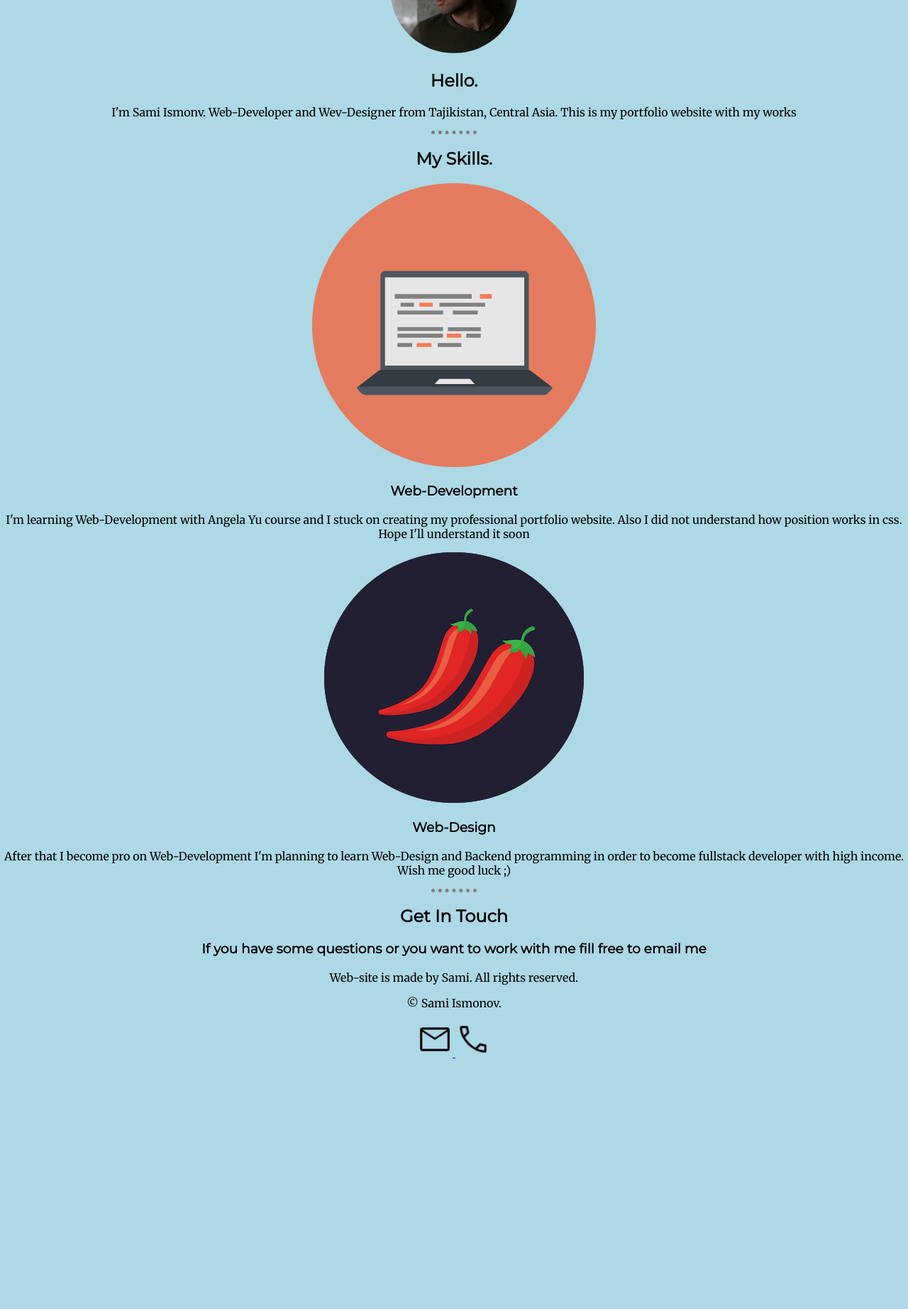
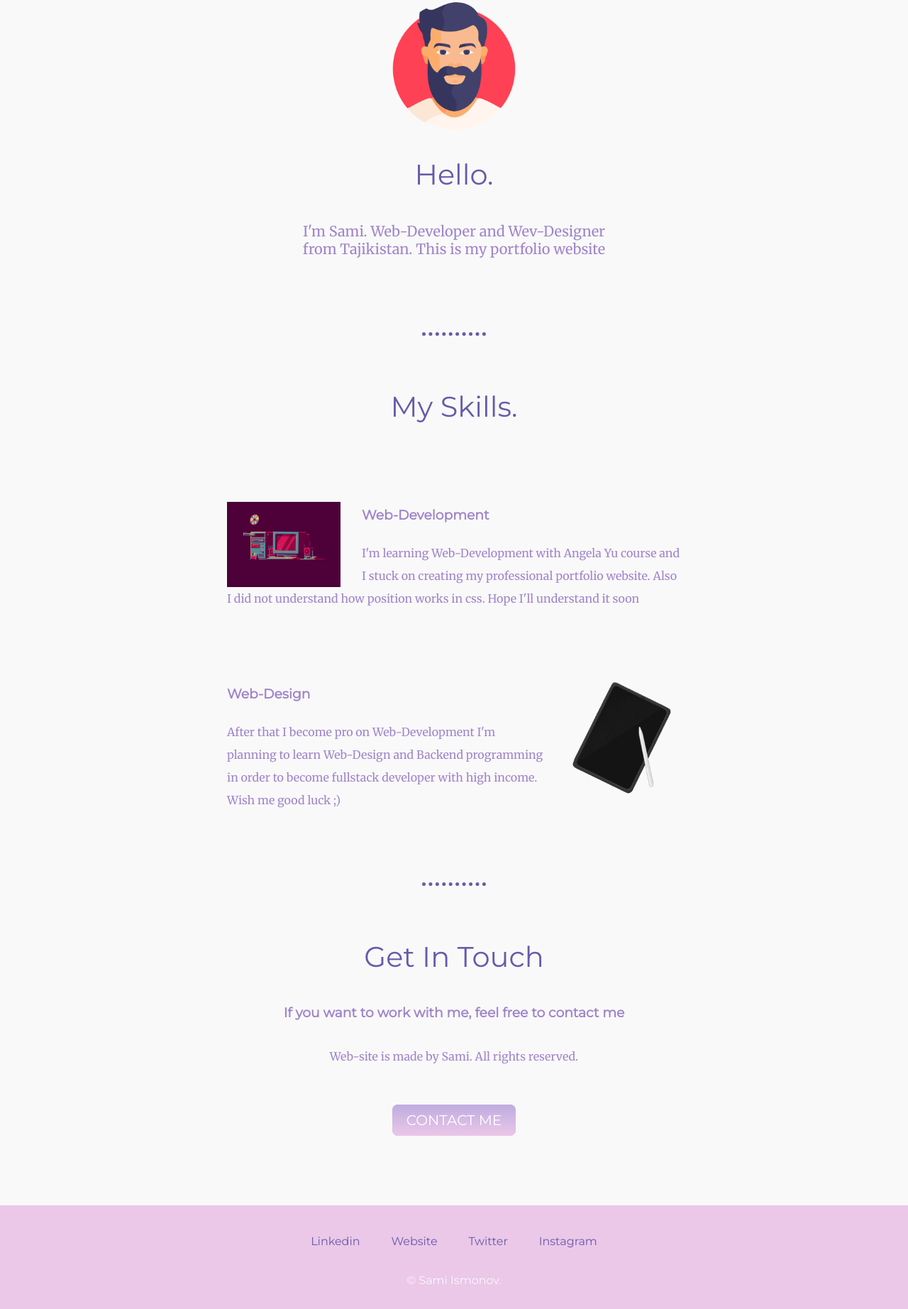
Before and after one commit to ismonov/bettercv, a plain HTML site: page index.html in a window 1280 px wide. Shown: the part 835-2679 px from the top of the page at 71% size. Before the commit the page ends 2328 px from the top, so only its background shows below. Drawn offline with Linux system fonts and the light colour scheme.

Commit message:
Add files via upload

```diff
--- a/css/styles.css
+++ b/css/styles.css
@@ -1,90 +1,114 @@
 body {
+  background-color: #F9F9F9;
+  color: #A084CA;
+  font-family: 'Merriweather', serif;
   margin: 0;
-  background-color: lightblue;
-  font-family: 'Merriweather', serif;
   text-align: center;
 }
 
+h1 {
+  color: #645CAA;
+  display: inline-block;
+  font-family: 'Sacramento', cursive;
+  font-size: 562.5%;
+  margin: 100px auto 0 auto;
+}
 
 h2 {
+  color: #645CAA;
   font-family: 'Montserrat', sans-serif;
+  font-size: 2.5rem;
+  font-weight: normal;
+  padding-bottom: 10px;
 }
 
 h3 {
+  color: #A084CA;
   font-family: 'Montserrat', sans-serif;
+
 }
+
 
 hr
 {
-  border-color: grey;
+  border-color: #645CAA;
   border-style: dotted none none;
   border-width: 5px;
-  width: 5%;
+  margin: 75px auto;
+  width: 7%;
 }
 
 /* Containers*/
 
-.upperMenu {
-  background-color: lightblue;
-  margin: 0;
-  position: relative;
-  height: 80px;
+.contacts {
+  color: #645CAA;
+  font-family: 'Montserrat', sans-serif;
+  margin: 10px 20px 10px 20px;
+  text-decoration: none;
 }
 
+.contacts:hover {
+  color: #F9F9F9;
+  text-decoration: underline;
+}
+
+.copyright{
+  color: #F9F9F9;
+  font-family: 'Montserrat', sans-serif;
+  padding-top: 20px;
+}
+
+
 .topContainer {
-  background-color: lightblue;
+  background-color: #F9F9F9;
   position: relative;
   text-align: center;
 }
 
 .middleContainer {
+  margin: 100px 0 100px 0;
 }
 
 .bottomContainer {
+  background-color:#EBC7E8;
+  text-align: center;
+  padding: 40px 0 15px;
 }
 
 /* Website Main Stuff*/
 
-.shortName {
-  font-size: 70px;
-  width: 20%;
-  margin: 0 auto 0 auto;
-  font-family: 'Sacramento', cursive;
+.skillRow {
+  margin: 100px auto 100px auto;
+  width: 50%;
+  text-align: left;
+  line-height: 2;
 }
 
-.shortDescription {
+.bio {
   font-size: 20px;
+  width: 35%;
+  margin: 0 auto 0 auto;
+  padding-bottom: 30px;
 }
 
-
+.contactSection {
+  margin: 40px auto 60px;
+  width: 40%;
+}
 
 /* Images and Icons*/
 
 .profile_pic
 {
   border-radius: 100%;
-  height: 180px;
-  width: 180px;
+  height: 11.25rem;
+  width: 11.25rem;
   margin-top: 20px;
-}
-
-.miniProfilePic {
-  margin: 10px 90% 0 0;
-  border-radius: 100%;
-  height: 60px;
-  width: 60px;
-}
-
-.icons {
-  display: inline-block;
-  height: 50px;
-  width: 50px;
-
 }
 
 .topCloud {
  position: absolute;
- margin: 100px 0 0 200px;
+ margin: 45px 0 0 350px;
 }
 
 .bottomCloud {
@@ -92,24 +116,43 @@ hr
   margin: 40px 60px 0 0;
 }
 
-.twitter {
-  top: 10px;
-  right: 10px;
-  position: absolute;
+.computer {
+  margin-right: 30px;
+  width: 25%;
+  float: left;
 }
 
-.website {
-  top:10px;
-  right: 60px;
-  position: absolute;
+.design {
+  margin-left: 30px;
+  width: 25%;
+  float: right;
 }
 
-.linkedin {
-  top: 10px;
-  right: 110px;
-  position: absolute;
+.btn {
+  background: #BFACE0;
+  background-image: -webkit-linear-gradient(top, #BFACE0, #EBC7E8);
+  background-image: -moz-linear-gradient(top, #BFACE0, #EBC7E8);
+  background-image: -ms-linear-gradient(top, #BFACE0, #EBC7E8);
+  background-image: -o-linear-gradient(top, #BFACE0, #EBC7E8);
+  background-image: linear-gradient(to bottom, #BFACE0, #EBC7E8);
+  -webkit-border-radius: 8;
+  -moz-border-radius: 8;
+  border-radius: 8px;
+  color: #ffffff;
+  font-family: 'Montserrat', sans-serif;
+  font-size: 20px;
+  line-height: 2;
+  margin: 0 15px 0 15px;
+  padding: 10px 20px 10px 20px;
+  text-decoration: none;
 }
 
-.webDev {
-  border-radius: 100%;
+.btn:hover {
+  background: #645CAA;
+  background-image: -webkit-linear-gradient(top, #645CAA, #A084CA);
+  background-image: -moz-linear-gradient(top, #645CAA, #A084CA);
+  background-image: -ms-linear-gradient(top, #645CAA, #A084CA);
+  background-image: -o-linear-gradient(top, #645CAA, #A084CA);
+  background-image: linear-gradient(to bottom, #645CAA, #A084CA);
+  text-decoration: none;
 }
--- a/index.html
+++ b/index.html
@@ -12,36 +12,30 @@
     <link href="https://fonts.googleapis.com/css2?family=Merriweather&family=Montserrat&family=Sacramento&display=swap" rel="stylesheet">
   </head>
   <body>
-    <div class="upperMenu">
-      <a href="https://www.instagram.com/sami_ismonov"> <img class="miniProfilePic" src="images/sami.jpg" alt="profile_pic"> </a>
-      <a class="icons linkedin" href="https://www.linkedin.com/in/muhammadiqbol-usmon-59822215a/"> <img src="images/linkedin.png" alt="linkedin-icon"> </a>
-      <a class="icons website" href="https://screamybeatz.github.io/cv"> <img src="images/website.png" alt="website-icon"> </a>
-      <a class="icons twitter" href="https://twitter.com/NeoNone2002"> <img src="images/twitter.png" alt="twitter-icon"> </a>
-    </div>
     <div class="topContainer">
       <img class="topCloud" src="images/cloud.png" alt="cloud-img">
-      <h1 class="shortName">I'm Sami.</h1>
-      <p class="shortDescription">You're fav developer.</p>
+      <h1>I'm Sami.</h1>
+      <h2>You're fav developer.</h2>
       <img class="bottomCloud" src="images/cloud.png" alt="cloud-img">
       <img class="mountain" src="images/mountain.png" alt="mountain-img">
     </div>
 
     <div class="middleContainer">
       <div class="profile">
-        <img class="profile_pic" src="images/sami.jpg" alt="profile_pic">
+        <img class="profile_pic" src="images/sami.png" alt="profile_pic">
         <h2>Hello.</h2>
-        <p>I'm Sami Ismonv. Web-Developer and Wev-Designer from Tajikistan, Central Asia. This is my portfolio website with my works</p>
+        <p class="bio">I'm Sami. Web-Developer and Wev-Designer from Tajikistan. This is my portfolio website</p>
       </div>
       <hr>
       <div class="skills">
         <h2>My Skills.</h2>
         <div class="skillRow">
-          <img class="webDev" src="images/computer.png" alt="computer-img">
+          <img class="computer" src="images/computer.gif" alt="computer-img">
           <h3>Web-Development</h3>
           <p>I'm learning Web-Development with Angela Yu course and I stuck on creating my professional portfolio website. Also I did not understand how position works in css. Hope I'll understand it soon</p>
         </div>
         <div class="skillRow">
-          <img class="" src="images/chillies.png" alt="chillies-img">
+          <img class="design" src="images/design.gif" alt="chillies-img">
           <h3>Web-Design</h3>
           <p>After that I become pro on Web-Development I'm planning to learn Web-Design and Backend programming in order to become fullstack developer with high income. Wish me good luck ;)</p>
         </div>
@@ -49,15 +43,18 @@
       <hr>
       <div class="contactMe">
         <h2>Get In Touch</h2>
-        <h3>If you have some questions or you want to work with me fill free to email me</h3>
-        <p>Web-site is made by Sami. All rights reserved.</p>
-
+        <h3>If you want to work with me, feel free to contact me</h3>
+        <p class="contactSection">Web-site is made by Sami. All rights reserved.</p>
+        <a class="btn" href="mailto:sami_ismonov@gmail.com"> CONTACT ME </a>
+        <br>
       </div>
     </div>
-
-    <p>© Sami Ismonov.</p>
-    <a class="btn" href="mailto:name@email.com"> <img class="icons" src="images/email.png" alt="email-icon"> </a>
-    <a class="btn" href="tel: +992880180014"> <img class="icons" src="images/phone.png" alt="phone-icon"> </a>
-
+    <div class="bottomContainer">
+        <a class="contacts" href="https://www.linkedin.com/in/muhammadiqbol-usmon-59822215a/">Linkedin</a>
+        <a class="contacts" href="https://screamybeatz.github.io/cv">Website</a>
+        <a class="contacts" href="https://twitter.com/NeoNone2002">Twitter</a>
+        <a class="contacts" href="https://www.instagram.com/sami_ismonov">Instagram</a>
+        <p class="copyright">© Sami Ismonov.</p>
+    </div>
   </body>
 </html>
```
Also changed, not shown: images/computer.gif (added), images/computer_2.gif (added), images/design.gif (added), images/sami.png (added).
